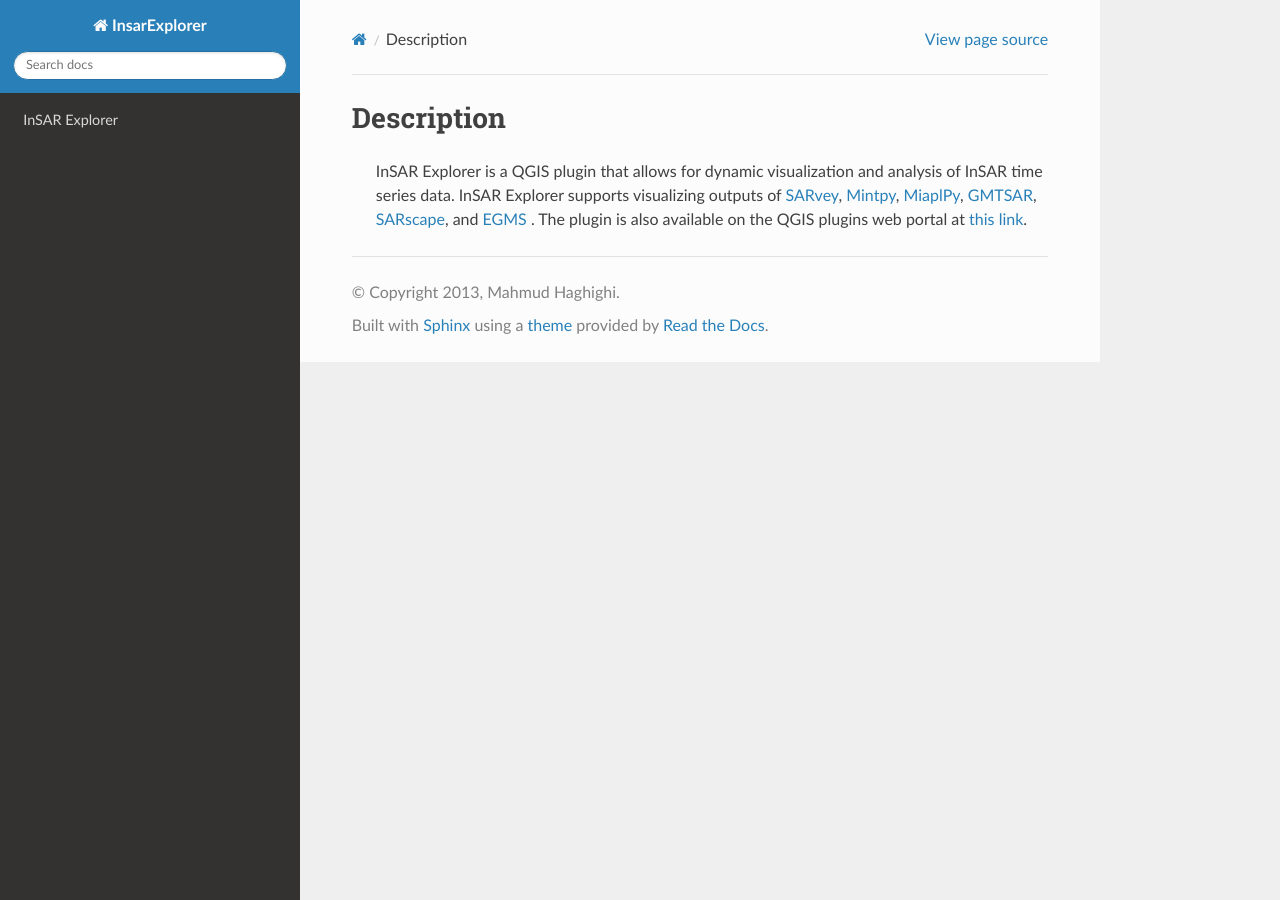
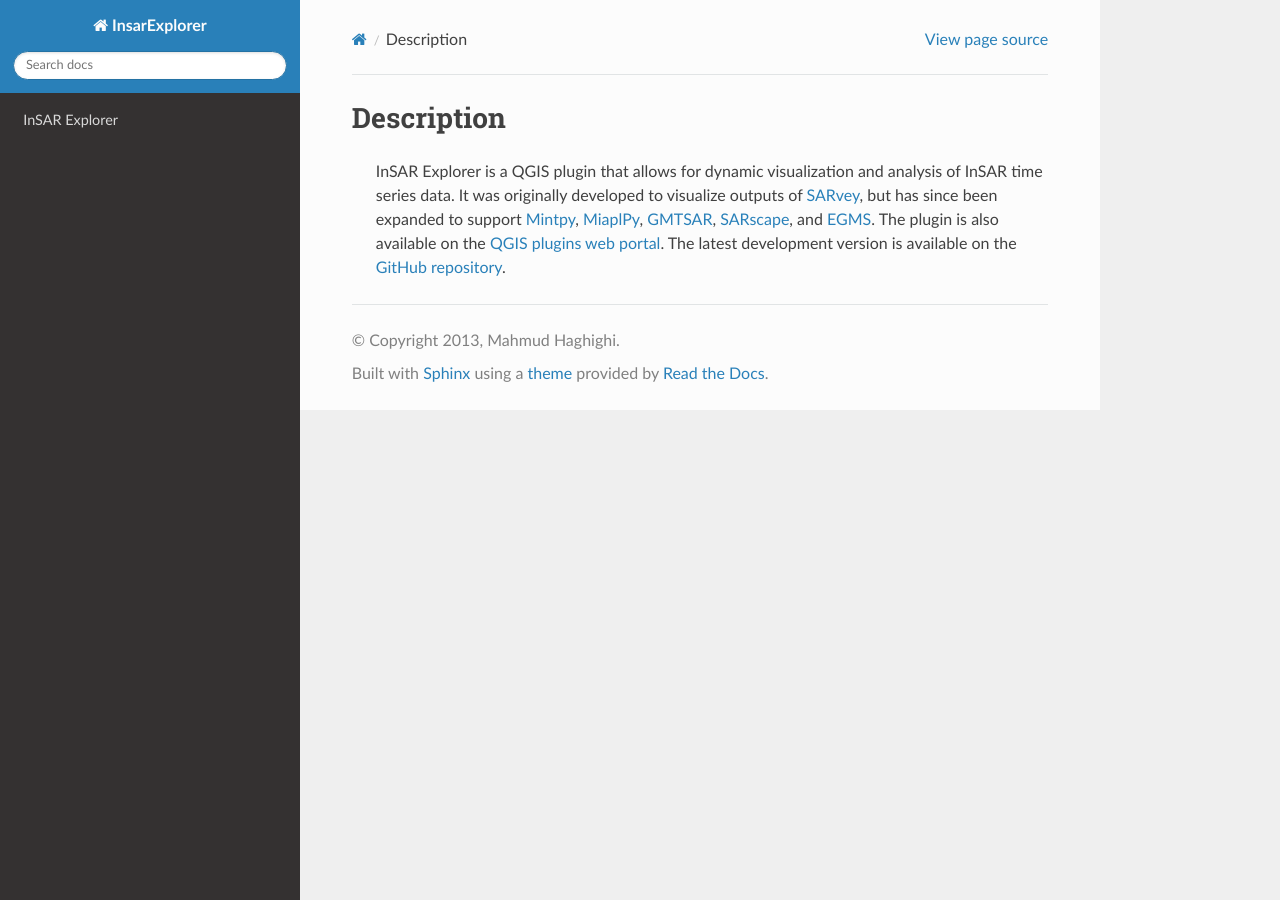
Before and after one commit to luhipi/insar-explorer, a Sphinx documentation site: the page built from help/source/description.rst, in a window 1280 px wide. Built offline with Sphinx 7.4.7 and the Read the Docs theme 3.1.0, drawn with Linux system fonts in a browser that asks for light colours; formulas are drawn with MathJax 3.

Commit message:
update links in docs

```diff
--- a/help/source/data_preparation/gmtsar.rst
+++ b/help/source/data_preparation/gmtsar.rst
@@ -1,7 +1,7 @@
 **GMTSAR**
 ^^^^^^^^^^
 
-  GMTSAR provides time series data in raster `grd` format. This data can be processed in InSAR Explorer using one of two methods:
+  `GMTSAR <https://topex.ucsd.edu/gmtsar/>`_ provides time series data in raster `grd` format. This data can be processed in InSAR Explorer using one of two methods:
 
   **Method 1: Use the grd Files Directly**
 
--- a/help/source/data_preparation/sarvey.rst
+++ b/help/source/data_preparation/sarvey.rst
@@ -1,6 +1,6 @@
 **SARvey**
 ^^^^^^^^^^
 
-  Use the ``sarvey_export`` script to export the time series data to a shapefile or geopackage file. For example:
+  To export `SARvey <https://github.com/luhipi/sarvey>`_ results, use the ``sarvey_export`` script to export the time series data to a shapefile or geopackage file. For example:
 
   ``$ sarvey_export outputs/p2_coh80_ts.h5 -o outputs/shp/p2_coh80_ts.shp``
--- a/help/source/description.rst
+++ b/help/source/description.rst
@@ -4,12 +4,12 @@
 ***********
 
     InSAR Explorer is a QGIS plugin that allows for dynamic visualization and analysis of InSAR time series data.
-    InSAR Explorer supports visualizing outputs of
-    `SARvey <https://github.com/luhipi/sarvey>`_,
-    `Mintpy <https://github.com/insarlab/MintPy>`_,
-    `MiaplPy <https://github.com/insarlab/MiaplPy>`_,
-    `GMTSAR <https://topex.ucsd.edu/gmtsar/>`_,
-    `SARscape <https://www.sarmap.ch/index.php/software/sarscape/>`_,
-    and `EGMS <https://egms.land.copernicus.eu/>`_
-    .
-    The plugin is also available on the QGIS plugins web portal at `this link <https://plugins.qgis.org/plugins/insar_explorer-dev/>`_.
+    It was originally developed to visualize outputs of
+    `SARvey <#data-preparation-sarvey>`_, but has since been expanded to support
+    `Mintpy <#data-preparation-mintpy>`_,
+    `MiaplPy <#data-preparation-miaplpy>`_,
+    `GMTSAR <#data-preparation-gmtsar>`_,
+    `SARscape <#data-preparation-sarscape>`_,
+    and `EGMS <#data-preparation-egms>`_.
+    The plugin is also available on the `QGIS plugins web portal <https://plugins.qgis.org/plugins/insar_explorer-dev/>`_.
+    The latest development version is available on the `GitHub repository <https://github.com/luhipi/insar-explorer>`_.
--- a/help/source/sample_data.rst
+++ b/help/source/sample_data.rst
@@ -1,4 +1,4 @@
 Sample data
 ***********
 
-    A sample shapefile containing time series data for testing the plugin is available on `Zenodo repository <https://doi.org/10.5281/zenodo.14052813>`_.
+For testing InSAR Explorer, various sample datasets from different software are available on the `Zenodo repository <https://doi.org/10.5281/zenodo.14052813>`_.
```
Also changed, not shown: help/source/data_preparation.rst (+8 -1 lines).
